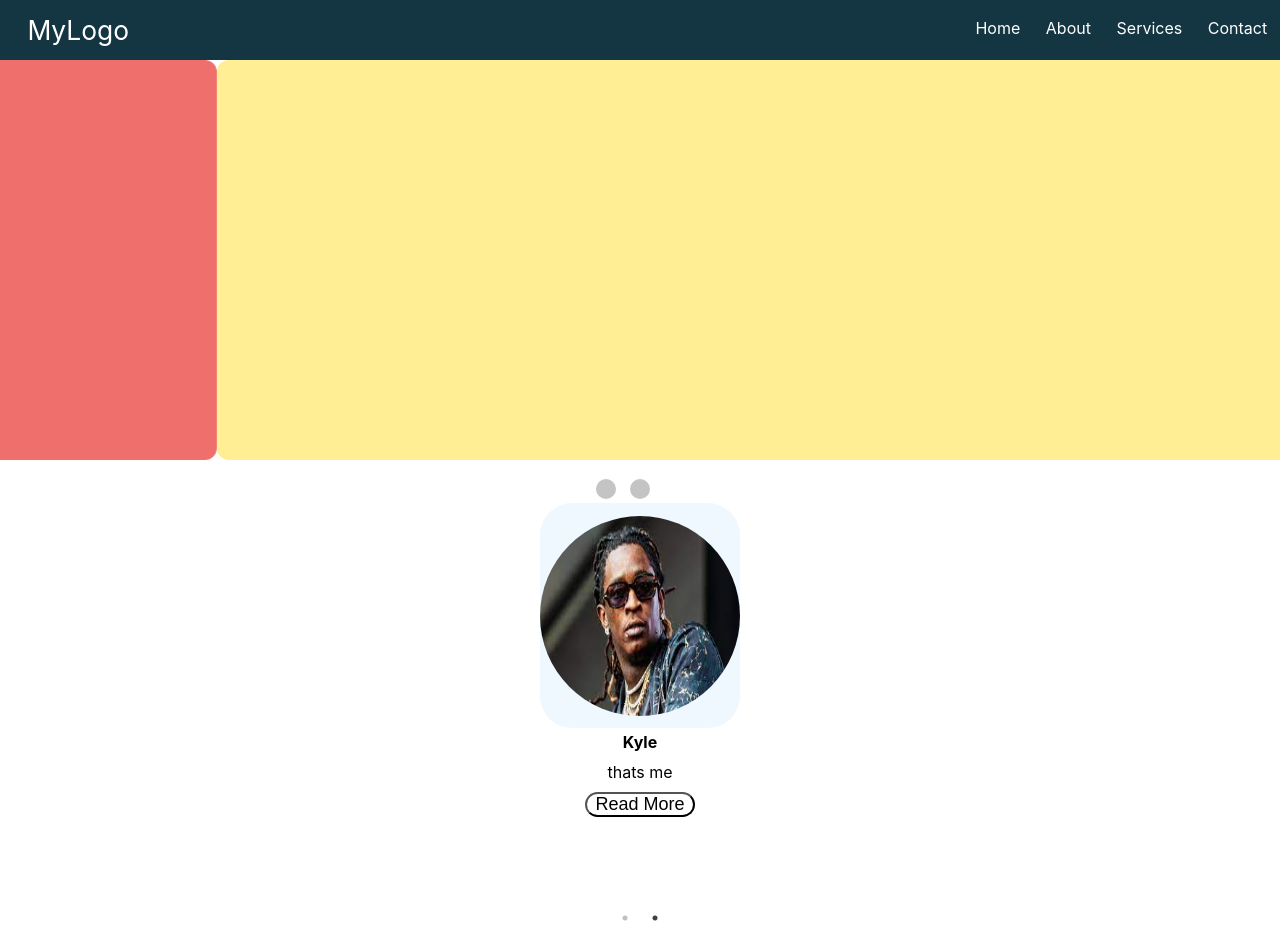
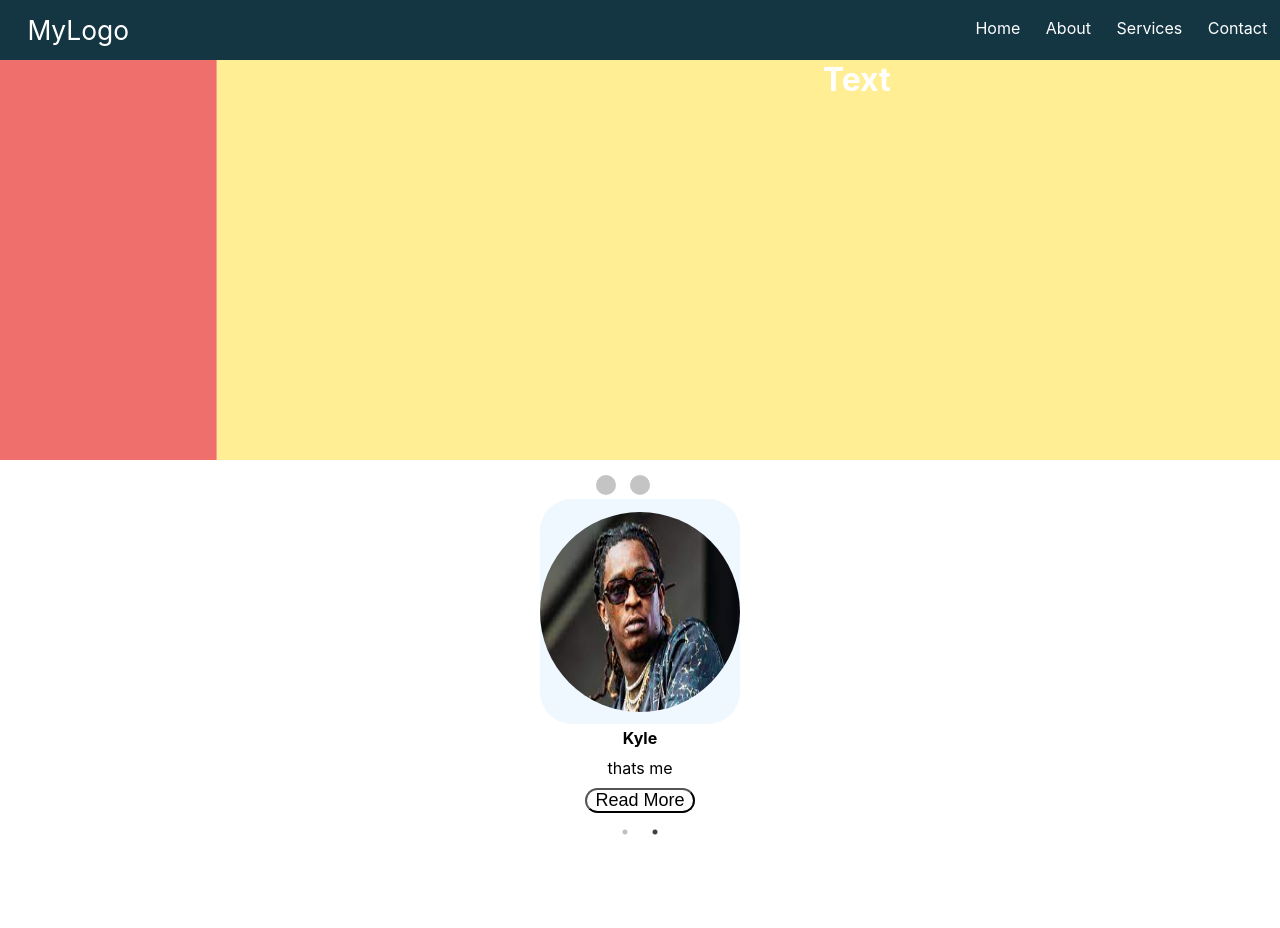
Before and after one commit to anyi-sunny/FinanceProject, a React (Create React App) app in the folder finance-project/: page / in a window 1280 px wide. After the commit the page ends 842 px from the top, so only its background shows below. Built offline with nearby package versions, Linux system fonts and the light colour scheme.

Commit message:
edits to distinguish slide css definition

```diff
--- a/finance-project/src/Components/About.js
+++ b/finance-project/src/Components/About.js
@@ -23,7 +23,7 @@ function About (){
                 <div className='innershell'>
                 <Slider {...settings}className='slider'>
                     {data.map((d, index)=> (
-                        <div key={index} className='slide'>
+                        <div key={index} className='slideAbout'>
                             <div className='rounded'>
                                 <img src ={d.img} alt ="" className='image' />
                             </div>
--- a/finance-project/src/Components/Carousel.js
+++ b/finance-project/src/Components/Carousel.js
@@ -37,7 +37,9 @@ function Carousel({ images }) {
                     style={{ transform: `translate3d(${-index * 100}%, 0, 0)` }}
                 >
                     {colors.map((backgroundColor, index) => (
-                        <div className="slide" key={index} style={{ backgroundColor }}/>
+                        <div className="slide" key={index} style={{ backgroundColor }}>
+                            <h1>Text</h1>
+                        </div>
                     ))}
                 </div>
             </div>
--- a/finance-project/src/Style/About.css
+++ b/finance-project/src/Style/About.css
@@ -10,12 +10,9 @@
     margin-bottom: 20;
 }
 
-.slide{
+.slideAbout{
 background: rgb(255, 255, 255);
 height: 450 px;
-border-radius: 5px;
-border-radius: 0.75rem;
-
 }
 
 .rounded {
--- a/finance-project/src/Style/Carousel.css
+++ b/finance-project/src/Style/Carousel.css
@@ -12,7 +12,10 @@
 .slide {
     display: inline-block;
     height: 400px;
-    width: 100%
+    width: 100%;
+    vertical-align: bottom;
+    text-align: center;
+    color: white;
 }
 
 .slideshowDots {
```
